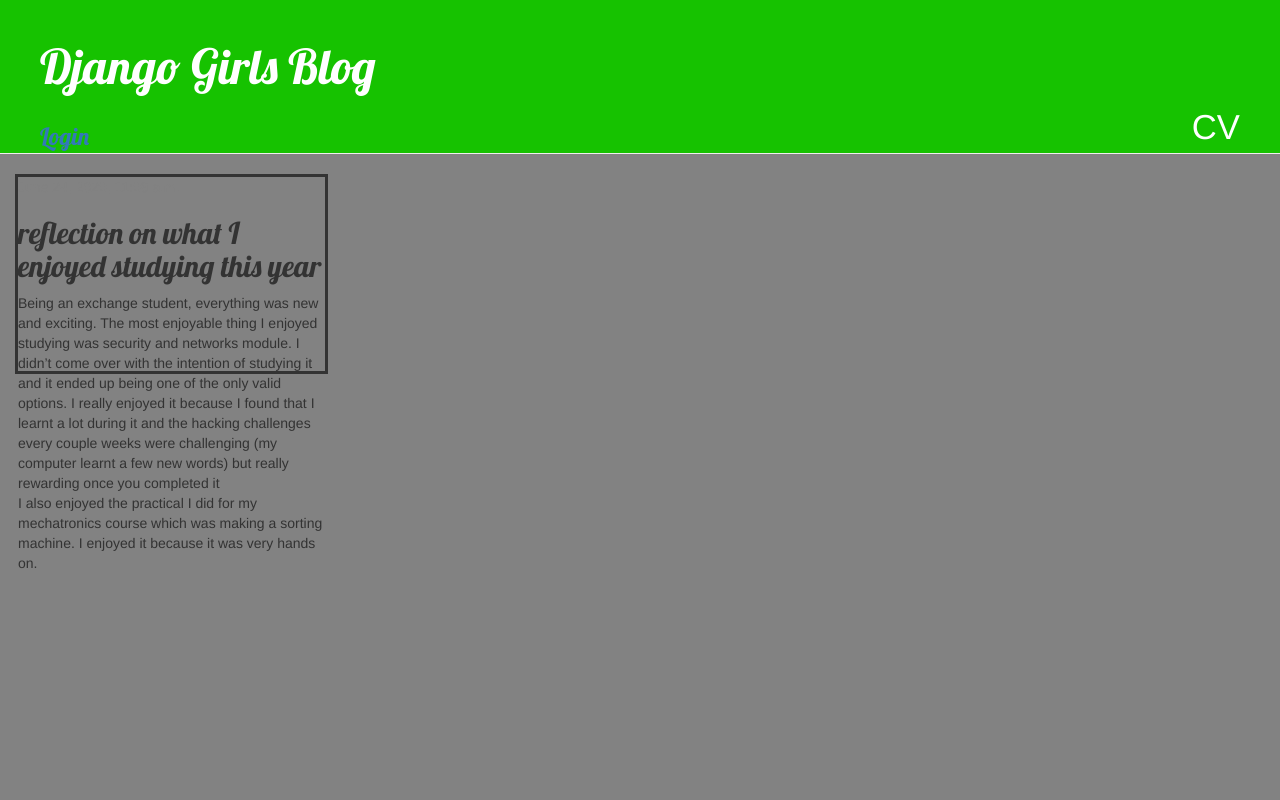
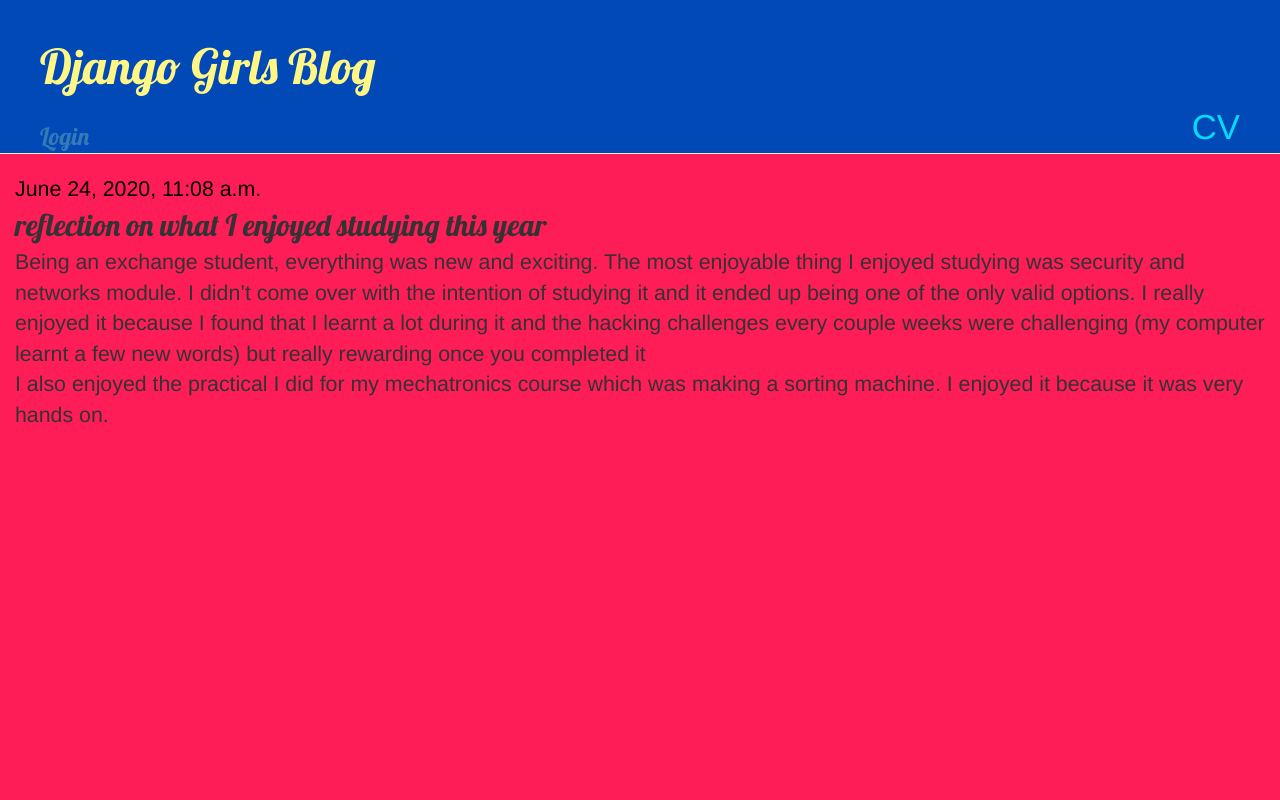
Before and after one commit to bazzaiskl/UoBassingment, a Django app: page /post/1/ in a window 1280 px wide. Run offline with Django 3.2, Linux system fonts and the light colour scheme; data comes from the database, SQL or seed files in the repository; both versions use the stored data as it was after the commit; some libraries are stand-ins or nearby versions.

Commit message:
making it prettier

```diff
--- a/blog/static/css/blog.css
+++ b/blog/static/css/blog.css
@@ -1,17 +1,32 @@
+/* colour scheme
+    #a64ac9
+    #fccd04
+    #ffb48f
+    #f5e6cc
+    #17e9e0
+    */
+.dummy {
+   background-color:  #ff1d58;
+    background-color: #f75990;
+    background-color: #fff685;
+    background-color: #00DDFF;
+    background-color: #0049B7;
+}
 .page-header {
-    background-color: #16c200;
+    background-color: #0049B7   ;
     margin-top: 0;
     padding: 20px 20px 50px 40px;
 }
 
 .page-header h1, .page-header h1 a, .page-header h1 a:visited, .page-header h1 a:active {
-    color: #ffffff;
+    color: #fff685 ;
     font-size: 36pt;
     text-decoration: none;
 }
 
 .username {
     float: left;
+    color: #00DDFF;
 }
 
 h1, h2, h3, h4 {
@@ -19,7 +34,7 @@
 }
 
 .date {
-    color: #828282;
+    color: #000000;
 }
 
 .save {
@@ -34,23 +49,45 @@
     width: 100%;
 }
 
+.post_title {
+    margin: 5px 5px 5px 0px;/*top right bottom left*/
+}
 .top-menu, .top-menu:hover, .top-menu:visited {
-    color: #ffffff;
+    color: #00DDFF;
     float: right;
     font-size: 26pt;
     margin-right: 20px;
 }
 
+.link_tiles{
+    color: #000000;
+    background-color: #f75990;
+}
+.link_tiles:hover{
+    color: #000000;
+}
+
 .post {
-   /* margin-bottom: 10px;
+    margin-bottom: 10px;
     margin-top: 10px;
     margin-left: 10px;
-    margin-right: 10px; */
-    height: 25%;
+    margin-right: 10px;
+    height: 200px;
     width: 25%;
     float: left;
     border-style: solid;
+    border-color: #00DDFF;
+    background-color: #f75990;
+}
 
+.post:hover{
+    background-color: #fd5f96;
+    color: black;
+    box-shadow: 2px 5px #69253d;
+}
+.view_post {
+    float:left;
+    font-size: 16pt;
 }
 
 .post h2 a, .post h2 a:visited {
@@ -71,5 +108,5 @@
 }
 
 body{
-    background-color: #828282;
+    background-color: #ff1d58;
 }
--- a/blog/templates/blog/post_detail.html
+++ b/blog/templates/blog/post_detail.html
@@ -1,7 +1,7 @@
 {% extends '../base.html' %}
 
 {% block content %}
-    <div class="post">
+    <div class="view_post">
         {% if post.published_date %}
             <div class="date">
                 {{ post.published_date }}
@@ -10,7 +10,7 @@
         {% if user.is_authenticated %}
         <a class="btn btn-default" href="{% url 'post_edit' pk=post.pk %}"><span class="glyphicon glyphicon-pencil"></span></a>
         {% endif %}
-        <h2 >{{ post.title }}</h2>
+        <h2 class='post_title' >{{ post.title }}</h2>
         <p>{{ post.text|linebreaksbr }}</p>
     </div>
 {% endblock %}
```
Also changed, not shown: blog/templates/blog/post_list.html (+5 -2 lines), db.sqlite3.
